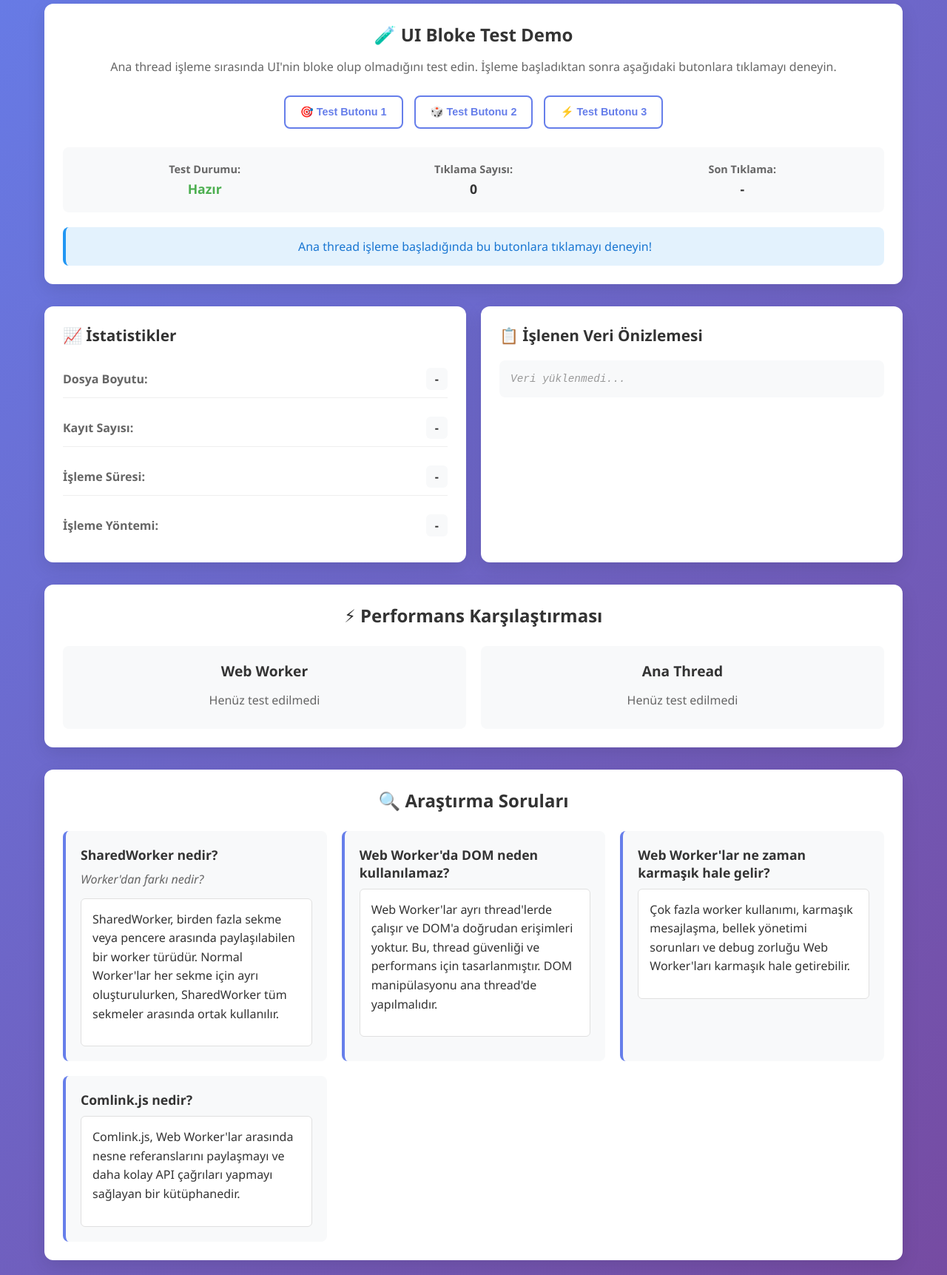
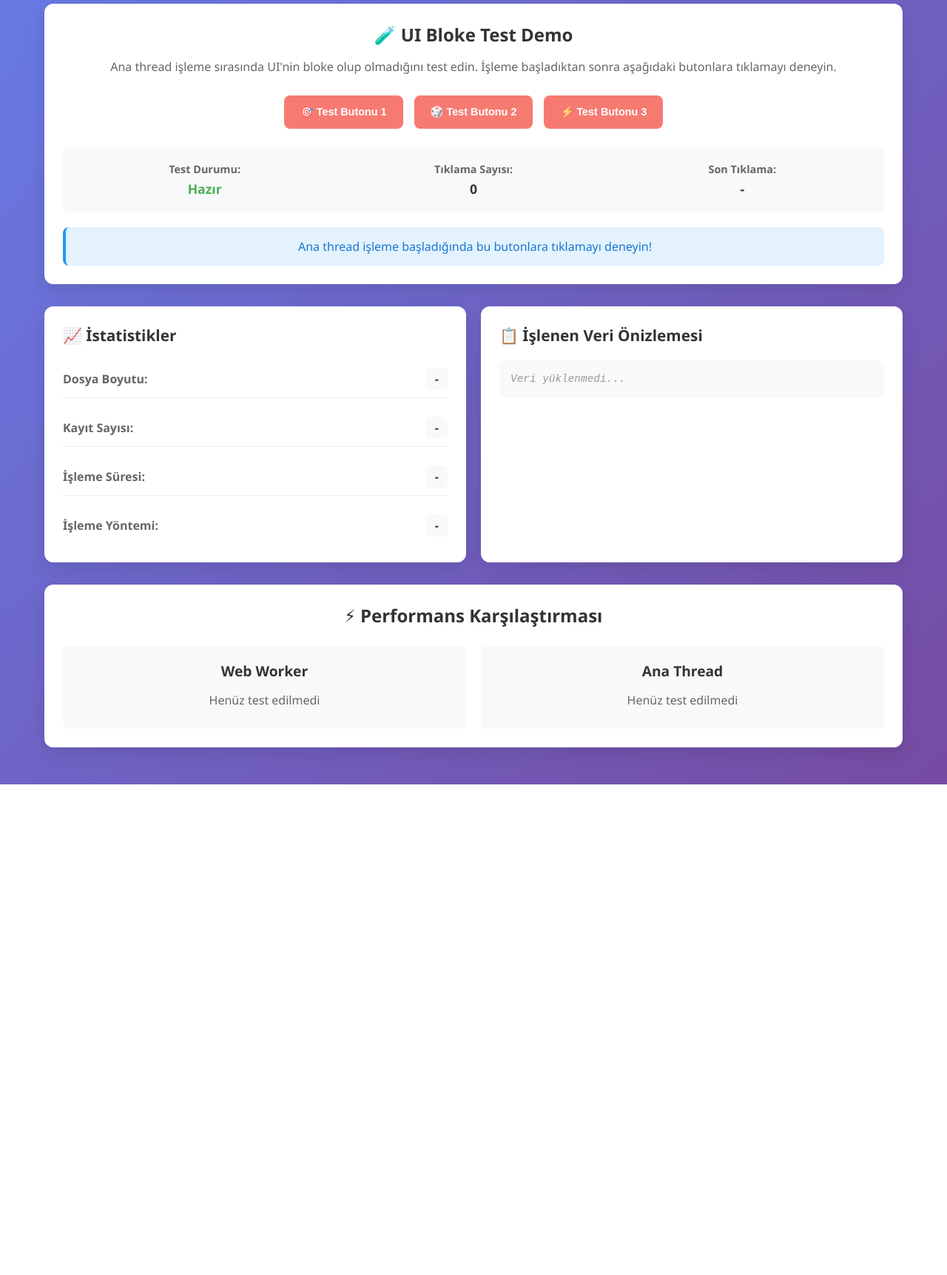
Before and after one commit to canbulgay/web-workers-vs-main-thread, a website: page index.html in a window 1280 px wide. Shown: the part 220-1943 px from the top of the page at 74% size. After the commit the page ends 1280 px from the top, so only its background shows below. Drawn offline with Linux system fonts and the light colour scheme.

Commit message:
Refactor UI test initialization in app.js to allow enabling/disabling test buttons; comment out footer in index.html for future use.

```diff
--- a/app.js
+++ b/app.js
@@ -817,7 +817,7 @@ class JSONProcessor {
   }
 
   // UI test işlemleri için ekstra fonksiyonlar
-  initializeUITest() {
+  initializeUITest(disable = true) {
     // Test butonlarına event listener'ları ekle
     const testButtons = ["testButton1", "testButton2", "testButton3"];
 
@@ -836,6 +836,12 @@ class JSONProcessor {
       "Ana thread işleme başladığında bu butonlara tıklamayı deneyin!",
       "info"
     );
+
+    if (disable) {
+      this.updateTestButtons(false);
+    } else {
+      this.updateTestButtons(true);
+    }
   }
 
   // Test butonuna tıklama işlemi
--- a/index.html
+++ b/index.html
@@ -122,7 +122,7 @@
         </div>
       </main>
 
-      <footer>
+      <!-- <footer>
         <div class="research-questions">
           <h3>🔍 Araştırma Soruları</h3>
           <div class="questions-grid">
@@ -170,7 +170,7 @@
             </div>
           </div>
         </div>
-      </footer>
+      </footer> -->
     </div>
 
     <script src="app.js"></script>
```
